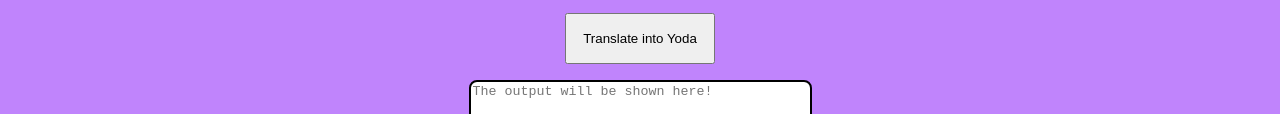
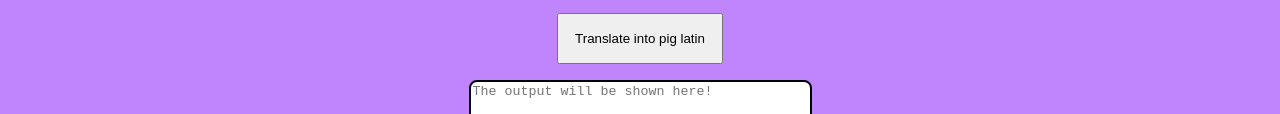
Before and after one commit to sourabh0505/Fun-translation-app, a plain HTML site: page index.html in a window 1280 px wide. Shown: the part 295-409 px from the top of the page. Drawn offline with Linux system fonts and the light colour scheme; a web font is replaced by a local one.

Commit message:
changed the button name

```diff
--- a/index.html
+++ b/index.html
@@ -10,7 +10,7 @@
 </head>
 <h1 class="title">Fun translation</h1>
 <textarea name="input" cols="40" rows="12" placeholder="Enter your message here!" id="input-textarea"></textarea>
-<button id="translate-btn">Translate into Yoda</button>
+<button id="translate-btn">Translate into pig latin</button>
 <textarea name="output" cols="40" rows="12" placeholder="The output will be shown here!" id="output-textarea"></textarea>
 <footer class="footer">
     <h1 class="footer-heading">About:</h1>
```
